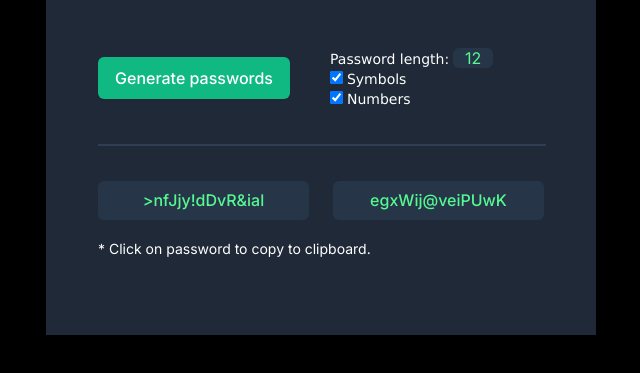
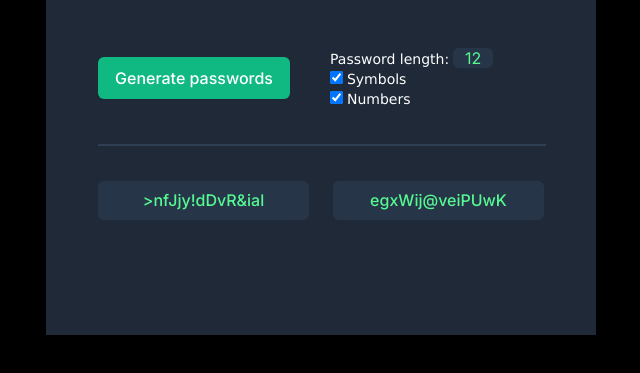
Before and after one commit to abudiab/Password-Generator, a plain HTML site: page index.html in a window 1280 px wide. Shown: the part 263-636 px from the top of the page, without its empty margins (319-959 px from the left). Drawn offline with nearby package versions, Linux system fonts and the light colour scheme.

Commit message:
Update index.html
No copy to clipboard yet.

```diff
--- a/index.html
+++ b/index.html
@@ -23,7 +23,7 @@
                     <div id="password1-el" class="password-box">>nfJjy!dDvR&ial</div>
                     <div id="password2-el" class="password-box">egxWij@veiPUwK</div>
                 </div>
-                <p class="fine-print">* Click on password to copy to clipboard.<p>
+                <!-- <p class="fine-print">* Click on password to copy to clipboard.<p> -->
             </div>
         </div>
 
```
